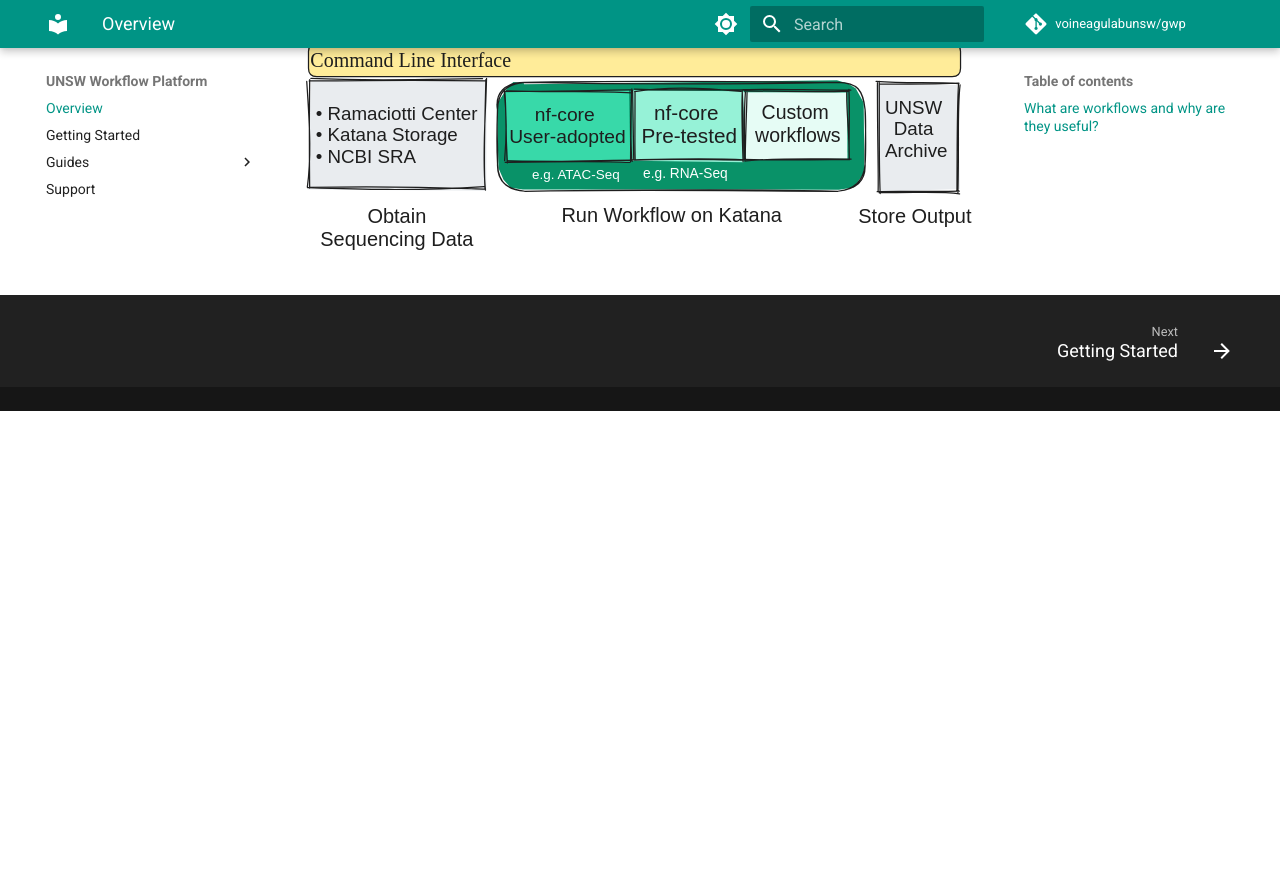
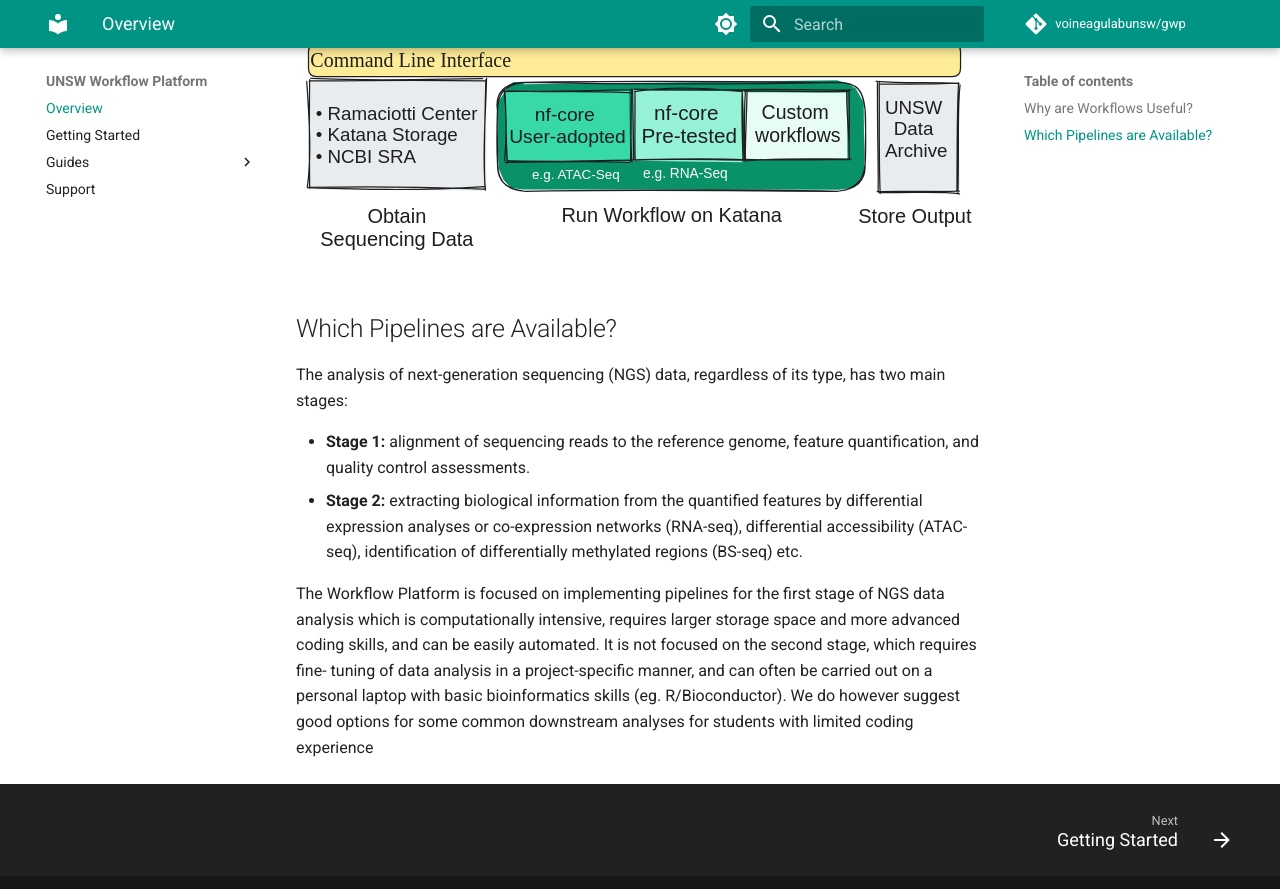
Before and after one commit to VoineaguLabUNSW/gwp, an MkDocs documentation site: the page built from docs/index.md, in a window 1280 px wide and 900 px high, scrolled down 1018 px. Shown: the top 889 px of the window. Built offline with MkDocs 1.6.1 and Material for MkDocs 9.7.7, drawn with Linux system fonts in a browser that asks for light colours; comment, search, counter and statistics services are not loaded; before the commit the page ends 1429 px from its top, so only the background shows below that; some of the changed text lies outside the part shown.

Commit message:
Added overview section

```diff
--- a/docs/index.md
+++ b/docs/index.md
@@ -2,7 +2,7 @@
 
 The UNSW Workflow Platform implements commonly used pipelines for the analysis of next-generation sequencing data on the UNSW High-Performance Computing (HPC) Infrastructure.
 
-## What are workflows and why are they useful?
+## Why are Workflows Useful?
 Workflows are data analysis pipelines implemented using a workflow manager. In general, workflow managers simplify the use of complex pipelines composed of multiple software tools by handling software installation and versions and optimizing the use of computing resources. Implementing pipelines as workflows on the UNSW HPC has the following advantages:
 
 1.	**Shareability** Pipelines implemented as workflows are easy to share and use by any UNSW research group since the software installation and version management are handled by the workflow manager.
@@ -16,3 +16,19 @@
 
 ![Image title](./assets/gwp-overview.svg#only-light)
 ![Image title](./assets/gwp-overview-dark.png#only-dark)
+
+## Which Pipelines are Available?
+The analysis of next-generation sequencing (NGS) data, regardless of its type, has two main stages:
+
+- **Stage 1:** alignment of sequencing reads to the reference genome, feature quantification, and quality
+control assessments.
+- **Stage 2:** extracting biological information from the quantified features by differential expression analyses
+or co-expression networks (RNA-seq), differential accessibility (ATAC-seq), identification of differentially
+methylated regions (BS-seq) etc.
+
+The Workflow Platform is focused on implementing pipelines for the first stage of NGS data
+analysis which is computationally intensive, requires larger storage space and more advanced
+coding skills, and can be easily automated.  It is not focused on the second stage, which requires fine-
+tuning of data analysis in a project-specific manner, and can often be carried out on a personal laptop with
+basic bioinformatics skills (eg. R/Bioconductor). We do however suggest good options for some common
+downstream analyses for students with limited coding experience
```
